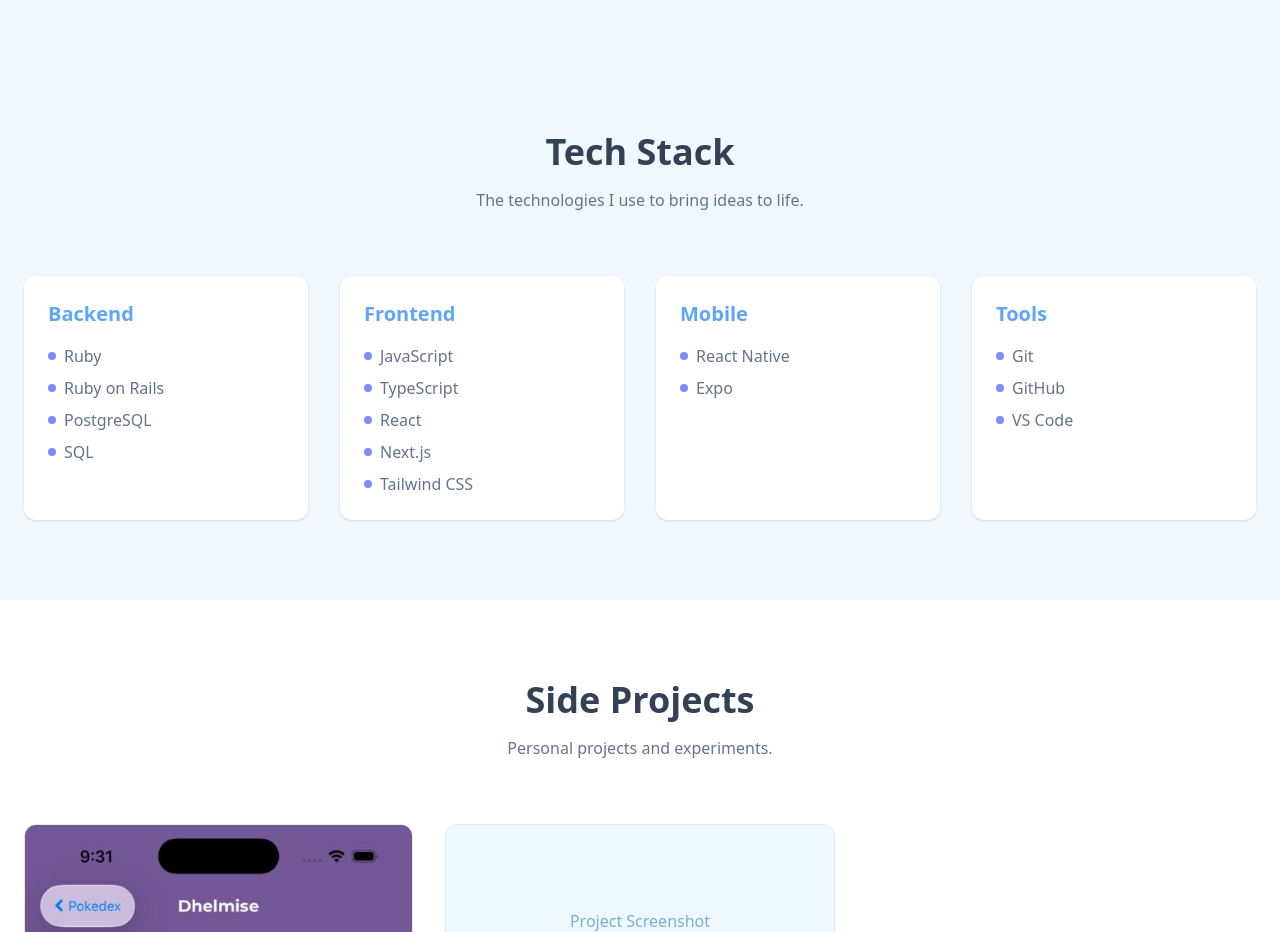
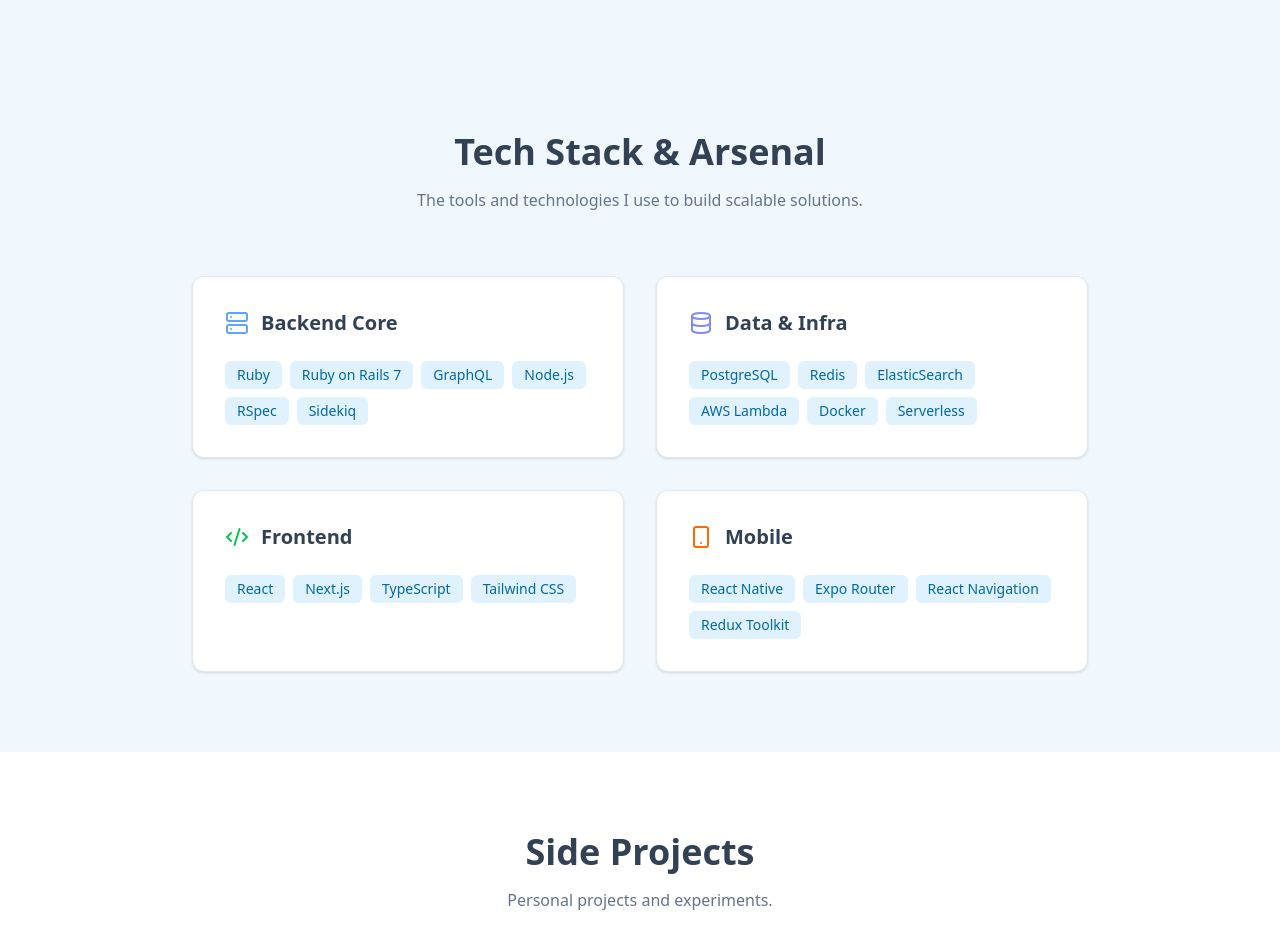
Before and after one commit to Jean612/portfolio, a Next.js app: page / in a window 1280 px wide. Shown: the part 2100-3032 px from the top of the page. Built offline with nearby package versions, Linux system fonts and the light colour scheme.

Commit message:
feat: refactor Skills section to display categorized technologies with icons and updated lists.

```diff
--- a/components/Skills.tsx
+++ b/components/Skills.tsx
@@ -1,13 +1,7 @@
 "use client";
 
 import { motion } from "framer-motion";
-
-const skills = [
-    { category: "Backend", items: ["Ruby", "Ruby on Rails", "PostgreSQL", "SQL"] },
-    { category: "Frontend", items: ["JavaScript", "TypeScript", "React", "Next.js", "Tailwind CSS"] },
-    { category: "Mobile", items: ["React Native", "Expo"] },
-    { category: "Tools", items: ["Git", "GitHub", "VS Code"] },
-];
+import { Server, Database, Code2, Smartphone } from "lucide-react";
 
 export default function Skills() {
     return (
@@ -20,31 +14,92 @@
                     transition={{ duration: 0.6 }}
                     className="text-center mb-16"
                 >
-                    <h2 className="text-3xl md:text-4xl font-bold mb-4 text-foreground">Tech Stack</h2>
-                    <p className="text-muted-foreground">The technologies I use to bring ideas to life.</p>
+                    <h2 className="text-3xl md:text-4xl font-bold mb-4 text-foreground">Tech Stack & Arsenal</h2>
+                    <p className="text-muted-foreground">The tools and technologies I use to build scalable solutions.</p>
                 </motion.div>
 
-                <div className="grid grid-cols-1 md:grid-cols-2 lg:grid-cols-4 gap-8">
-                    {skills.map((skillGroup, index) => (
+                <div className="grid md:grid-cols-2 gap-8 max-w-4xl mx-auto">
+
+                    {/* 1. BACKEND (Tu Fuerte) */}
                     <motion.div
-                            key={skillGroup.category}
-                            initial={{ opacity: 0, y: 20 }}
-                            whileInView={{ opacity: 1, y: 0 }}
+                        initial={{ opacity: 0, x: -20 }}
+                        whileInView={{ opacity: 1, x: 0 }}
                         viewport={{ once: true }}
-                            transition={{ duration: 0.5, delay: index * 0.1 }}
-                            className="bg-white p-6 rounded-xl shadow-sm hover:shadow-md transition-shadow"
+                        transition={{ duration: 0.5 }}
+                        className="bg-white p-8 rounded-xl shadow-sm border border-border"
                     >
-                            <h3 className="text-xl font-semibold mb-4 text-primary">{skillGroup.category}</h3>
-                            <ul className="space-y-2">
-                                {skillGroup.items.map((item) => (
-                                    <li key={item} className="text-muted-foreground flex items-center gap-2">
-                                        <span className="w-2 h-2 rounded-full bg-accent" />
-                                        {item}
-                                    </li>
+                        <h3 className="font-bold text-xl mb-6 flex items-center gap-3 text-foreground">
+                            <Server className="text-primary" /> Backend Core
+                        </h3>
+                        <div className="flex flex-wrap gap-2">
+                            {['Ruby', 'Ruby on Rails 7', 'GraphQL', 'Node.js', 'RSpec', 'Sidekiq'].map(tech => (
+                                <span key={tech} className="px-3 py-1 bg-secondary text-secondary-foreground text-sm rounded-md font-medium">
+                                    {tech}
+                                </span>
                             ))}
-                            </ul>
+                        </div>
                     </motion.div>
+
+                    {/* 2. DATA & INFRA (Lo que te hace Senior) */}
+                    <motion.div
+                        initial={{ opacity: 0, x: 20 }}
+                        whileInView={{ opacity: 1, x: 0 }}
+                        viewport={{ once: true }}
+                        transition={{ duration: 0.5, delay: 0.1 }}
+                        className="bg-white p-8 rounded-xl shadow-sm border border-border"
+                    >
+                        <h3 className="font-bold text-xl mb-6 flex items-center gap-3 text-foreground">
+                            <Database className="text-accent" /> Data & Infra
+                        </h3>
+                        <div className="flex flex-wrap gap-2">
+                            {['PostgreSQL', 'Redis', 'ElasticSearch', 'AWS Lambda', 'Docker', 'Serverless'].map(tech => (
+                                <span key={tech} className="px-3 py-1 bg-secondary text-secondary-foreground text-sm rounded-md font-medium">
+                                    {tech}
+                                </span>
                             ))}
+                        </div>
+                    </motion.div>
+
+                    {/* 3. FRONTEND (Tu lado Full Stack) */}
+                    <motion.div
+                        initial={{ opacity: 0, x: -20 }}
+                        whileInView={{ opacity: 1, x: 0 }}
+                        viewport={{ once: true }}
+                        transition={{ duration: 0.5, delay: 0.2 }}
+                        className="bg-white p-8 rounded-xl shadow-sm border border-border"
+                    >
+                        <h3 className="font-bold text-xl mb-6 flex items-center gap-3 text-foreground">
+                            <Code2 className="text-green-500" /> Frontend
+                        </h3>
+                        <div className="flex flex-wrap gap-2">
+                            {['React', 'Next.js', 'TypeScript', 'Tailwind CSS'].map(tech => (
+                                <span key={tech} className="px-3 py-1 bg-secondary text-secondary-foreground text-sm rounded-md font-medium">
+                                    {tech}
+                                </span>
+                            ))}
+                        </div>
+                    </motion.div>
+
+                    {/* 4. MOBILE (Tu nueva habilidad) */}
+                    <motion.div
+                        initial={{ opacity: 0, x: 20 }}
+                        whileInView={{ opacity: 1, x: 0 }}
+                        viewport={{ once: true }}
+                        transition={{ duration: 0.5, delay: 0.3 }}
+                        className="bg-white p-8 rounded-xl shadow-sm border border-border"
+                    >
+                        <h3 className="font-bold text-xl mb-6 flex items-center gap-3 text-foreground">
+                            <Smartphone className="text-orange-500" /> Mobile
+                        </h3>
+                        <div className="flex flex-wrap gap-2">
+                            {['React Native', 'Expo Router', 'React Navigation', 'Redux Toolkit'].map(tech => (
+                                <span key={tech} className="px-3 py-1 bg-secondary text-secondary-foreground text-sm rounded-md font-medium">
+                                    {tech}
+                                </span>
+                            ))}
+                        </div>
+                    </motion.div>
+
                 </div>
             </div>
         </section>
```
Lines whose indentation alone changed are shown as unchanged.
